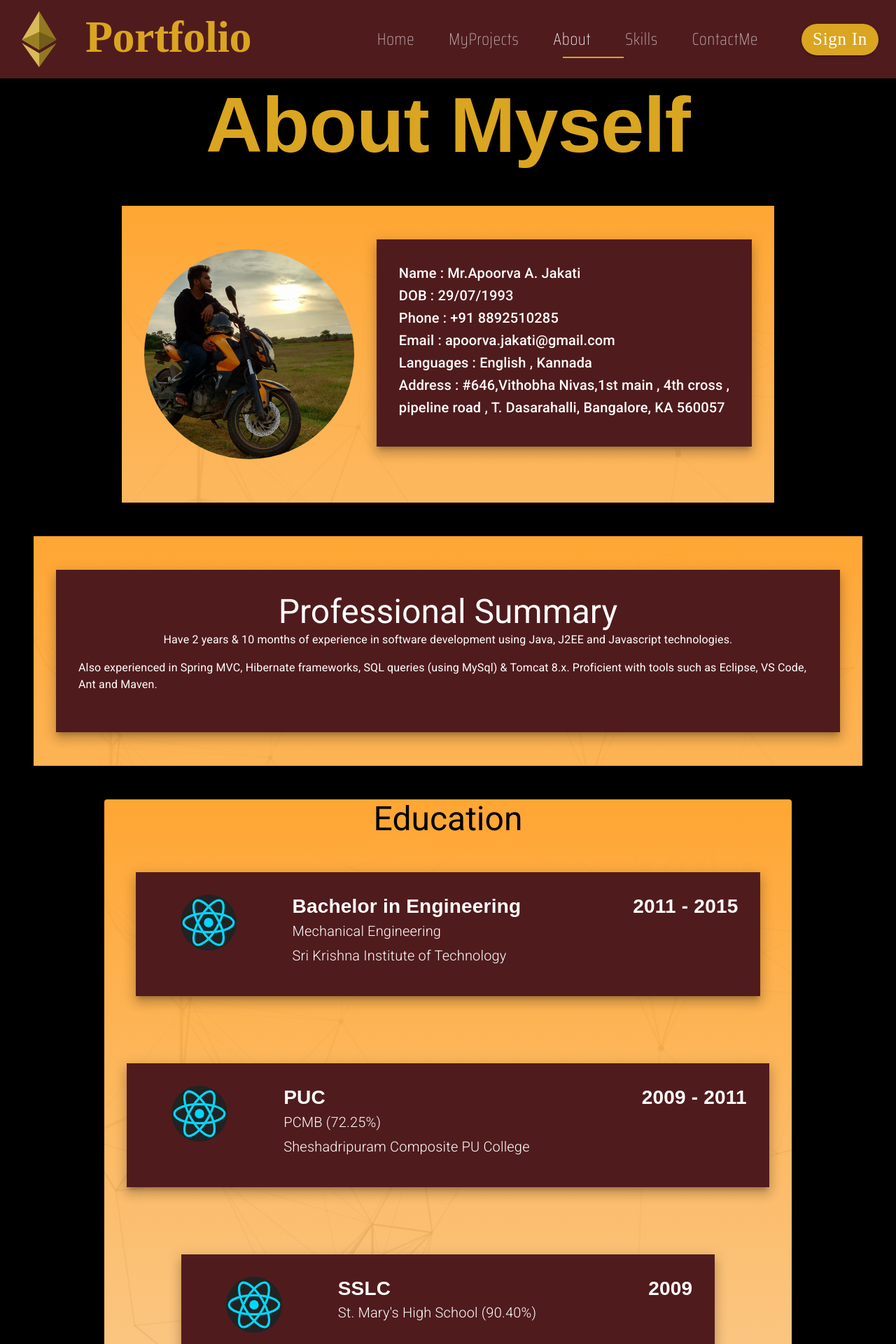
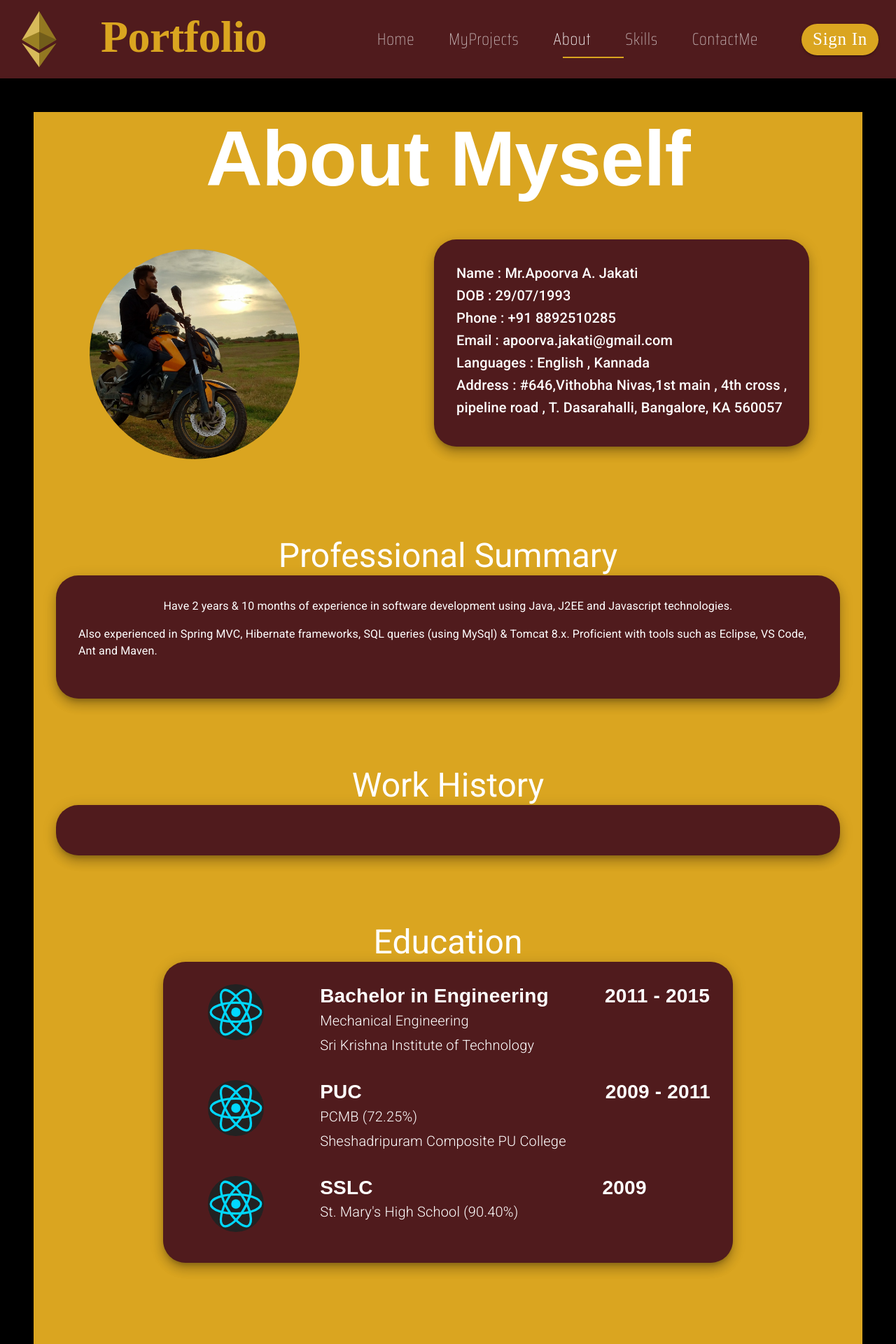
Before and after one commit to Apoorva29071993/Portfolio, a React (Create React App) app: page /about in a window 1280 px wide. Shown: the top 1920 px of the page at 70% size. Built offline with nearby package versions, Linux system fonts and the light colour scheme; a web font is replaced by a local one.

Commit message:
Changed the About Page Outlook

```diff
--- a/src/components/About.jsx
+++ b/src/components/About.jsx
@@ -22,7 +22,8 @@ const useStyles = makeStyles(theme => ({
         width: "15em",
         marginTop : "2rem",
         marginBottom : "2rem",
-        marginLeft : "2rem",
+        marginLeft : "5rem",
+        marginRight : "10rem",
         [theme.breakpoints.down("sm")]: {
           height: "10em",
           width: "10em",
@@ -30,15 +31,15 @@ const useStyles = makeStyles(theme => ({
           maxWidth: 300,
           marginTop : "3rem",
           marginBottom : "0rem",
-          marginleft : "2rem"
+          marginleft : "-5rem"
         },
         [theme.breakpoints.down("xs")]: {
             height: "10em",
             width: "10em",
             maxHeight: 300,
             maxWidth: 300,
-            marginRight : "2rem",
-            marginTop : "0.5em"
+            marginRight : "5rem",
+            marginTop : "0.5em",
           }
     } ,
     mainContainer: {
@@ -76,7 +77,7 @@ const useStyles = makeStyles(theme => ({
     card : {
         backgroundColor : theme.palette.common.gross,
         boxShadow : theme.shadows[10],
-        borderRadius : 0 ,
+        borderRadius : "2rem",
         padding : "1em",
         [theme.breakpoints.down("sm")] : {
             paddingTop : "3em" ,
@@ -96,9 +97,12 @@ const useStyles = makeStyles(theme => ({
         marginTop : "3rem",
         marginLeft : '3rem',
         marginRight : '3rem' ,
-        backgroundImage: `url(${revolutionBackground})`,
+        marginBottom : "3rem",
+        backgroundColor : theme.palette.common.gold,
+        borderRadius : "0rem" ,
+       // backgroundImage: `url(${revolutionBackground})`,
         [theme.breakpoints.down("sm")]: {
-            backgroundColor : "lightblue"
+            marginTop : "5rem"
         }
     },
     firstCard : {
@@ -154,7 +158,20 @@ const useStyles = makeStyles(theme => ({
         marginLeft : '3rem',
         marginRight : '3rem' ,
         backgroundImage: `url(${revolutionBackground})`,
+    },
+    button : {
 
+        fontSize : "2em" ,
+        backgroundColor : "white" ,
+        color : theme.palette.common.gross,
+        marginBottom : "2em",
+        "&:hover" : {
+            color : "white",
+            backgroundColor : theme.palette.common.gross
+        },
+        [theme.breakpoints.down("sm")]:{
+            fontSize : "1em"
+        }
     }
 }))
 
@@ -166,19 +183,23 @@ export default function About(props) {
 
     return (
         <React.Fragment>
+
             <Grid container direction="column" alignItems="center" className={classes.mainContainer}>
-
+            <Paper elevation={3} className={classes.paper}>
                 <Grid item>
-                    <Typography variant="h2" style={{ fontSize : matchesSM ? "4rem" : undefined  , marginTop : matchesSM ? "4rem" : undefined}}>
+                    <Typography variant="h2" style={{ fontSize : matchesSM ? "4rem" : undefined  ,
+                    marginTop : matchesSM ? "4rem" : undefined,
+                    textAlign : "center" ,
+                    color : "white"}}>
                         About Myself
                     </Typography>
                 </Grid>
 
             <Grid item>
-            <Paper elevation={24} className={classes.paper} square="true">
-                <Grid container justify={matchesSM ? "center" : "space-between"} alignItems="center" >
+            {/* <Paper elevation={24} className={classes.paper} square="true"> */}
+                <Grid container direction={matchesSM ? "column" : "row"} justify={matchesSM ? "center" : "flex-start"} alignItems="center" >
 
-                <Grid item  justify="center" >
+                <Grid item   >
                     <Avatar alt="apoorva" variant="circle" src={apoorva} className={classes.apoorva}/>
                 </Grid>
 
@@ -233,21 +254,24 @@ export default function About(props) {
 
                     </Grid>
                 </Grid>
-            </Paper>
+            {/* </Paper> */}
             </Grid>
 
             <Grid>
-            <Paper elevation={3} className={classes.paper} square="true">
-                <Grid container justify={matchesSM ? "center" : "space-between"} alignItems="center" >
+            {/* <Paper elevation={3} className={classes.paper} square="true"> */}
+                <Grid container justify={matchesSM ? "center" : "center"} alignItems="center" >
 
 
                     <Grid item className={classes.firstCard}>
+                            <Grid style={{ color : "white" , textAlign : "center"}}>
+                            <Typography variant="h3" className={classes.educationText}>
+                          Professional Summary
+                        </Typography>
+                            </Grid>
+
                     <Card className={classes.card}>
                         <CardContent>
                         <Grid item container direction="column" justify="center" alignItems="center">
-                        <Typography variant="h3" className={classes.educationText}>
-                          Professional Summary
-                        </Typography>
                         <Typography variant="body1" className={classes.educationText} paragraph>
                         Have 2 years & 10 months of experience in software development using Java, J2EE and
                         Javascript technologies.
@@ -264,31 +288,53 @@ export default function About(props) {
                     </Grid>
 
 
+
+
                 </Grid>
-            </Paper>
+            {/* </Paper> */}
             </Grid>
 
+            <Grid item className={classes.firstCard}>
+                            <Grid style={{ color : "white" , textAlign : "center"}}>
+                            <Typography variant="h3" className={classes.educationText}>
+                          Work History
+                        </Typography>
+                            </Grid>
+
+                    <Card className={classes.card}>
+                        <CardContent>
+
+                        </CardContent>
+                    </Card>
+                    </Grid>
+
             <Grid item>
-            <Paper elevation={3} className={classes.paper}>
+            {/* <Paper elevation={3} className={classes.paper}> */}
                 <Grid container direction="column" justify="space-between" alignItems="center" >
 
+
+
+                    <Grid item className={classes.firstCard}>
+
                     <Grid item>
-                    <Typography variant="h3" style={{ color : "black"}}>
-                          Education
+                        <Typography variant="h3"  style={{ color : "white" , textAlign : "center"}}>
+                            Education
                         </Typography>
                     </Grid>
 
-                    <Grid item className={classes.firstCard}>
                     <Card className={classes.card}>
                         <CardContent>
                             <Grid container direction={matchesSM ? "column" : "row"}
                              alignItems={matchesSM ? "center" : undefined} justify={matchesSM ? "center" : undefined}>
 
+
                             <Grid item style={{marginRight : matchesSM ? "2em" : undefined}}>
                                 <img className={classes.icon} alt="react" src={react} />
                             </Grid>
 
-                            <Grid item  style={{marginRight : matchesSM ? "2rem" : "10rem" , marginLeft : matchesSM ? "2rem" : "5rem"}}>
+                            <Grid item  style={{marginRight : matchesSM ? "2rem" : "5rem" ,
+                                                marginLeft : matchesSM ? "2rem" : "5rem",
+                                                marginBottom : matchesSM ? 0 : "2rem" }}>
                                     <Grid container direction="column"   alignItems="center">
                                         <Grid item>
                                             <Typography variant="h4" className={classes.educationText}>
@@ -304,9 +350,69 @@ export default function About(props) {
                                     </Grid>
                             </Grid>
 
+                            <Grid item md style={{marginBottom : matchesSM ? "3rem" : 0 }}>
+                            <Typography variant="h4" className={classes.educationText}>
+                               2011 - 2015
+                            </Typography>
+                            </Grid>
+                            </Grid>
+
+                            <Grid container direction={matchesSM ? "column" : "row"}
+                             alignItems={matchesSM ? "center" : undefined} justify={matchesSM ? "center" : undefined}>
+
+                            <Grid item style={{marginRight : matchesSM ? "2em" : undefined}}>
+                                <img className={classes.icon} alt="react" src={react} />
+                           </Grid>
+
+                            <Grid item  style={{marginRight : matchesSM ? "2rem" : "3.5rem" ,
+                                                marginLeft : matchesSM ? "2rem" : "5rem" ,
+                                                marginBottom : matchesSM ? 0 : "2rem"
+                                                }}>
+                                    <Grid container direction="column" alignItems="center">
+                                        <Grid item>
+                                            <Typography variant="h4" className={classes.educationText}>
+                                            PUC
+                                            </Typography>
+                                            <Typography variant="subtitle1" className={classes.educationText}>
+                                            PCMB (72.25%)
+                                            </Typography>
+                                            <Typography variant="subtitle1" className={classes.educationText}>
+                                            Sheshadripuram Composite PU College
+                                            </Typography>
+                                    </Grid>
+                                    </Grid>
+                            </Grid>
+
+                            <Grid item md style={{marginBottom : matchesSM ? "3rem" : 0 }}>
+                            <Typography variant="h4" className={classes.educationText}>
+                               2009 - 2011
+                            </Typography>
+                            </Grid>
+                            </Grid>
+
+                            <Grid container direction={matchesSM ? "column" : "row"}
+                             alignItems={matchesSM ? "center" : undefined} justify={matchesSM ? "center" : undefined}>
+
+                            <Grid item style={{marginRight : matchesSM ? "2em" : undefined}}>
+                                <img className={classes.icon} alt="react" src={react} />
+                           </Grid>
+
+                            <Grid item  style={{marginRight : matchesSM ? "2rem" : "7.5rem" , marginLeft : matchesSM ? "2rem" : "5rem"}}>
+                                    <Grid container direction="column" alignItems="center">
+                                        <Grid item>
+                                            <Typography variant="h4" className={classes.educationText}>
+                                            SSLC
+                                            </Typography>
+                                            <Typography variant="subtitle1" className={classes.educationText}>
+                                            St. Mary's High School (90.40%)
+                                            </Typography>
+                                    </Grid>
+                                    </Grid>
+                            </Grid>
+
                             <Grid item md>
                             <Typography variant="h4" className={classes.educationText}>
-                               2011 - 2015
+                               2009
                             </Typography>
                             </Grid>
                             </Grid>
@@ -315,7 +421,7 @@ export default function About(props) {
                     </Card>
                     </Grid>
 
-                    <Grid item className={classes.firstCard}>
+                    {/* <Grid item className={classes.firstCard}>
                     <Card className={classes.card}>
                         <CardContent>
                         <Grid container direction={matchesSM ? "column" : "row"}
@@ -350,9 +456,9 @@ export default function About(props) {
 
                         </CardContent>
                     </Card>
-                    </Grid>
+                    </Grid>  */}
 
-                    <Grid item className={classes.firstCard}>
+                    {/* <Grid item className={classes.firstCard}>
                     <Card className={classes.card}>
                         <CardContent>
                         <Grid container direction={matchesSM ? "column" : "row"}
@@ -384,36 +490,38 @@ export default function About(props) {
 
                         </CardContent>
                     </Card>
-                    </Grid>
+                    </Grid> */}
 
                 </Grid>
-            </Paper>
+            {/* </Paper> */}
             </Grid>
 
             <Grid item >
-            <Paper elevation={3} className={classes.skillsPaper}>
+            {/* <Paper elevation={3} className={classes.skillsPaper}> */}
 
-                <Grid container direction="column" >
-                    <Grid item container direction="column" alignItems="center">
-                       <Typography variant="h3" style={{ color : "black" , marginTop : "1em"}}>
-                          Skills
-                        </Typography>
-                    </Grid>
+                <Grid container direction="column" alignItems="center">
+
 
                     <Grid item>
                     <Skills />
                     </Grid>
+
+
                 </Grid>
 
+
+            {/* </Paper> */}
+            </Grid>
+
+            <Grid item container direction="column" alignItems="center">
+            <Grid item>
+                        <Button className={classes.button} variant="outlined">Click Here To Download CV</Button>
+            </Grid>
+            </Grid>
 
             </Paper>
             </Grid>
 
-            </Grid>
-
-            <div >
-
-            </div>
         </React.Fragment>
     )
 }
--- a/src/components/Contact.jsx
+++ b/src/components/Contact.jsx
@@ -2,7 +2,7 @@ import React from 'react';
 import { makeStyles } from '@material-ui/styles';
 import Grid from '@material-ui/core/Grid';
 import { Typography } from '@material-ui/core';
-import { useMediaQuery , useTheme} from '@material-ui/core';
+import { useMediaQuery , useTheme, AppBar, Toolbar} from '@material-ui/core';
 
 const useStyles = makeStyles(theme => ({
     textContainer1 : {
@@ -16,6 +16,7 @@ const useStyles = makeStyles(theme => ({
     },
     textContainer2 : {
         color : "white",
+        textAlign : "center",
         [theme.breakpoints.down("sm")] : {
             alignItems : "center",
             fontSize : "3rem",
@@ -31,13 +32,12 @@ const useStyles = makeStyles(theme => ({
             fontSize : "1.4rem",
             marginTop : "1rem",
             marginBottom : "-1rem",
-            marginRight : "3rem",
+
             textAlign : "center"
         }
     },
     gridItem : {
-        marginBottom : "1rem",
-        marginRight : '3rem'
+        marginBottom : "1rem"
     }
 }))
 
@@ -65,7 +65,8 @@ export default function Contact(props) {
 
 
                 <Grid item container direction={matchesSM ? "column" : "row"} style={{marginTop : matchesSM ? 0 : "3rem"}}>
-                    <Grid item container direction="column" alignItems={matchesSM ? "center" : "left"} justify="center" md style={{marginLeft : "2rem"}}>
+                    <Grid item container direction="column" alignItems={matchesSM ? "center" : undefined}
+                    justify="center" md style={{marginLeft : matchesSM ? 0 :  "2rem"}}>
                         <Grid item className={classes.gridItem}>
                         <Typography variant="h3" className={classes.textContainer2} >
                             Contact Info
@@ -79,18 +80,35 @@ export default function Contact(props) {
                         </Typography>
                         </Grid>
 
-                        <Grid item className={classes.gridItem}>
+                        <Grid item container direction={matchesSM ? "column" : "row"} className={classes.gridItem} >
+                            <Grid item style={{marginRight : "2em"}}>
                                 <Typography variant="body1" className={classes.textContainer3}>
                                 Address :
+                                </Typography>
+                            </Grid>
+
+                            <Grid item md>
+                                <Typography variant="body1" className={classes.textContainer3}>
                                 #646 Vithoba Nivas , 1st main , 4th cross , pipeline road
                                 T.Dasarahalli , Bangalore-560057
                             </Typography>
                             </Grid>
 
-                        <Grid item >
+                        </Grid>
+
+                        <Grid item container direction={matchesSM ? "column" : "row"} className={classes.gridItem} justify="flex-start">
+                            <Grid item style={{marginRight : "2em"}}>
                                 <Typography variant="body1" className={classes.textContainer3}>
-                            Phone No : 8892510285
+                                Phone :
                                 </Typography>
+                            </Grid>
+
+                            <Grid item md>
+                                <Typography variant="body1" className={classes.textContainer3}>
+                                +91 8892510285
+                            </Typography>
+                            </Grid>
+
                         </Grid>
                     </Grid>
 
--- a/src/components/Home.jsx
+++ b/src/components/Home.jsx
@@ -11,7 +11,7 @@ import { useMediaQuery } from '@material-ui/core';
 import { useTheme } from '@material-ui/core';
 
 const useStyles = makeStyles(theme => ({
-    apoorva : {
+    apoorva1 : {
         height: "25em",
         width: "25em",
         marginTop : "2rem",
@@ -29,7 +29,6 @@ const useStyles = makeStyles(theme => ({
             width: "10em",
             maxHeight: 300,
             maxWidth: 300,
-            marginRight : "9rem",
             marginTop : "0.5em"
           }
     },
@@ -154,7 +153,7 @@ export default function Home(props){
                     </Grid>
 
                     <Grid item sm>
-                    <Avatar alt="apoorva" src={apoorva} className={classes.apoorva}/>
+                    <Avatar alt="apoorva1" src={apoorva} className={classes.apoorva1}/>
                     </Grid>
                 </Grid>
             </Grid>
--- a/src/components/Skills.jsx
+++ b/src/components/Skills.jsx
@@ -23,7 +23,8 @@ import revolutionBackground from "../assets/infoBackground.svg";
 
 const useStyles = makeStyles(theme => ({
     mainContainer: {
-        backgroundImage: `url(${revolutionBackground})`,
+        backgroundColor : theme.palette.common.gold,
+        //backgroundImage: `url(${revolutionBackground})`,
         [theme.breakpoints.down("sm")] : {
             backgroundColor : "transparent"
         }
@@ -88,6 +89,12 @@ export default function Skills(props) {
                 {/* First row start*/}
                 <Grid item className={classes.firstRow}>
                     <Grid container justify={matchesSM ? "center" : "space-between"} direction="row" className={classes.firstContainer}>
+
+                    <Grid item container direction="column" alignItems="center">
+                       <Typography variant="h3" style={{ color : "white" , marginTop : "1em"}}>
+                          Skills
+                        </Typography>
+                    </Grid>
 
                         <Grid item className={classes.firstItem}>
                             <Card className={classes.card}>
@@ -320,6 +327,28 @@ export default function Skills(props) {
                             </Card>
                         </Grid>
 
+                        <Grid item className={classes.firstItem}>
+                            <Card className={classes.card}>
+                                <CardContent>
+                                <Grid container direction="column" style={{textAlign : "center"}}>
+                                <Grid item>
+                                <img className={classes.icon} alt="nextJs" src={nextJs} />
+                                </Grid>
+                                <Grid item>
+                                    <Typography variant="h6">
+                                        Web Design
+                                    </Typography>
+                                </Grid>
+                                <Grid item>
+                                    <Typography variant="subtitle1">
+                                        Lorem ipsum
+                                    </Typography>
+                                </Grid>
+                                </Grid>
+                                </CardContent>
+                            </Card>
+                        </Grid>
+
                         <Grid item className={classes.firstRowLastItem} style={{marginBottom : "3em"}}>
                             <Card className={classes.card}>
                                 <CardContent>
--- a/src/components/ui/Header.jsx
+++ b/src/components/ui/Header.jsx
@@ -122,7 +122,8 @@ function ElevationScroll(props) {
         }
       },
       drawer : {
-          backgroundColor : theme.palette.common.gross
+          backgroundColor : theme.palette.common.gross,
+          marginTop : "2em"
       },
       drawerItem : {
           ...theme.typography.tab,
@@ -313,7 +314,9 @@ export default function Header(props) {
                 <img src={batman} alt="mylogo" className={classes.logo}/>
                 </Button>
 
-                <Typography variant="h2" className={classes.myname} color="secondary" style={{marginLeft : "10px" , marginBottom : "6px"}}>
+                {/* Using mediaquert change the marginleft to 5rem */}
+                <Typography variant="h2" className={classes.myname} color="secondary"
+                 style={{marginLeft : "2rem" , marginBottom : "6px"}}>
                  Portfolio
                 </Typography>
 
```
Lines whose indentation alone changed are shown as unchanged.
